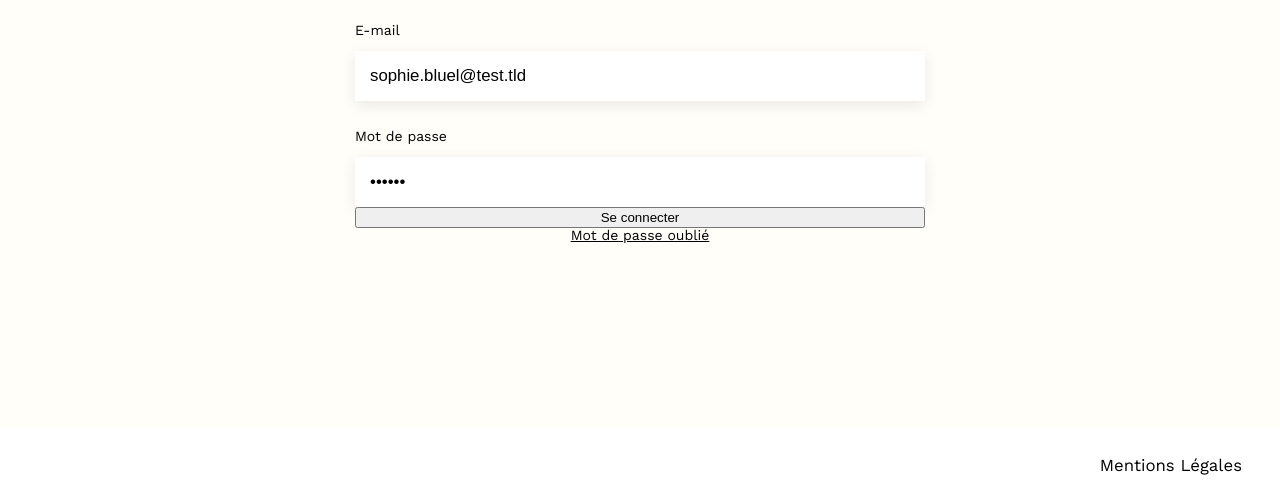
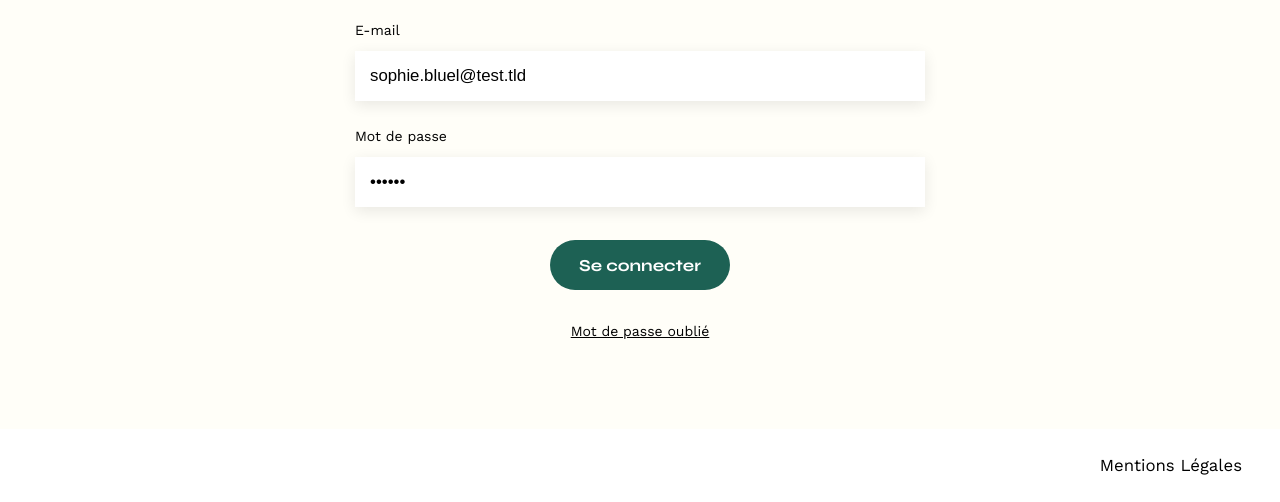
Before and after one commit to Amlac-Eniotna/Projet-6-OCR, a plain HTML site: page FrontEnd/pages/login.html in a window 1280 px wide. Shown: the part 298-800 px from the top of the page. Drawn offline with nearby package versions, Linux system fonts and the light colour scheme.

Commit message:
prechargement du gif

```diff
--- a/FrontEnd/assets/css/login.css
+++ b/FrontEnd/assets/css/login.css
@@ -142,7 +142,7 @@ li:hover {
 	margin: 2em 0 1em 0;
 }
 
-input[type="submit"]{
+button[type="submit"]{
 	font-family: 'Syne';
 	font-weight: 700;
 	color: white;
@@ -151,6 +151,12 @@ input[type="submit"]{
 	width: 180px;
 	text-align: center;
 	border-radius: 60px ;
+	border: none;
+    font-size: 1.2em;
+	height: 50px;
+	display: flex;
+	justify-content: center;
+	align-items: center;
 }
 
 input[type="submit"]:active{
@@ -163,6 +169,15 @@ input[type="submit"]:active{
     text-align: center;
 }
 
+.display-off {
+	display: none;
+}
+
+.chargement {
+	object-fit: contain;
+	height: 2em;
+	filter: saturate(0%) hue-rotate(338deg) brightness(1000%);
+}
 /* ---- footer ---- */
 
 footer {
--- a/FrontEnd/pages/login.html
+++ b/FrontEnd/pages/login.html
@@ -31,7 +31,7 @@
 			<input type="email" name="email" id="email" value="sophie.bluel@test.tld">
 			<label for="password">Mot de passe</label>
 			<input type="password" name="password" id="password" value="S0phie">
-			<button type="submit" id="btn-login">Se connecter</button>
+			<button type="submit" id="btn-login">Se connecter<img src="../assets/images/load-38_256.gif" alt="chargement..." class="chargement display-off"></button>
 		</form>
         <a href="#" class="password-forget">Mot de passe oublié</a>
 	</section>
```
